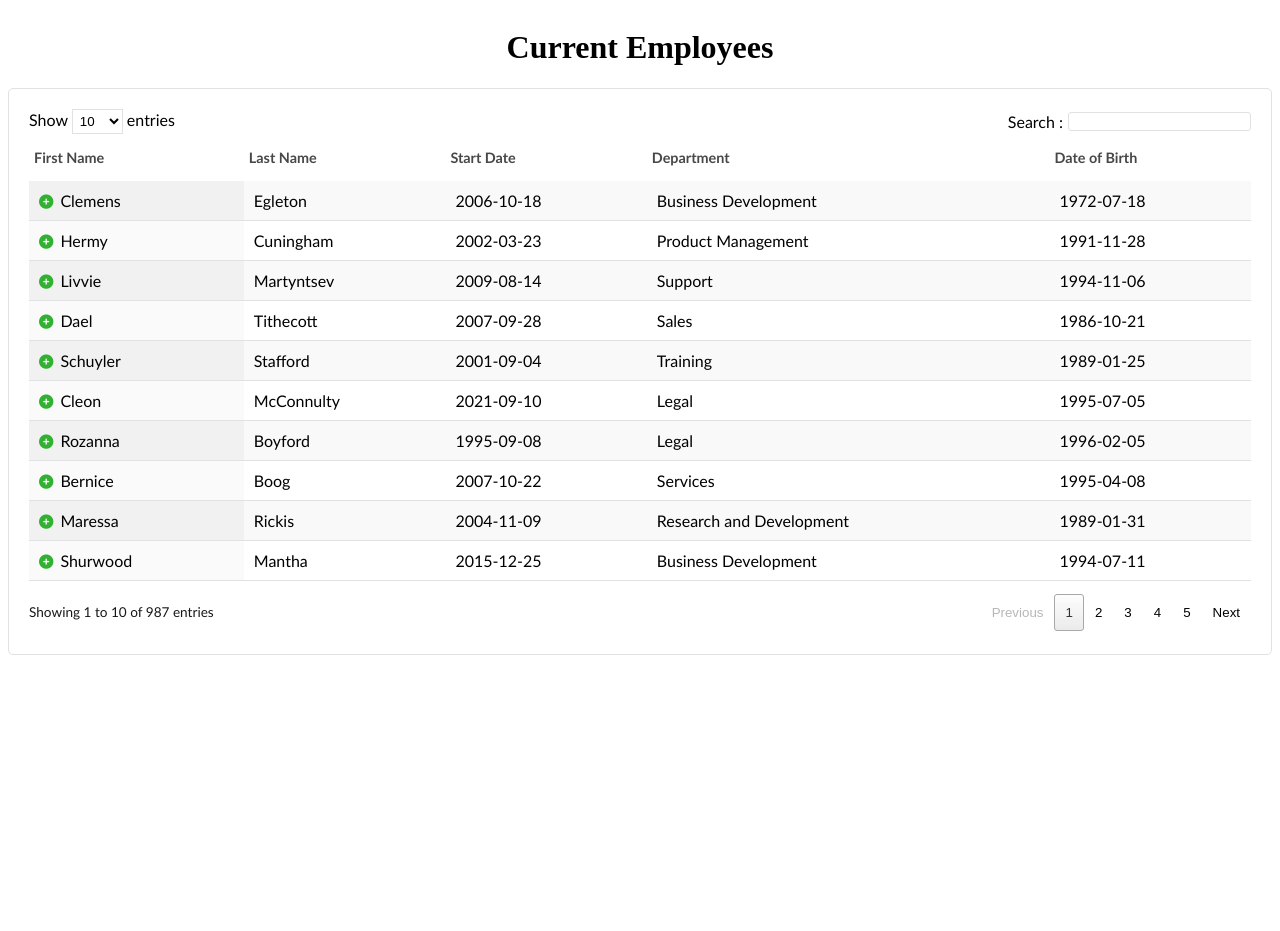
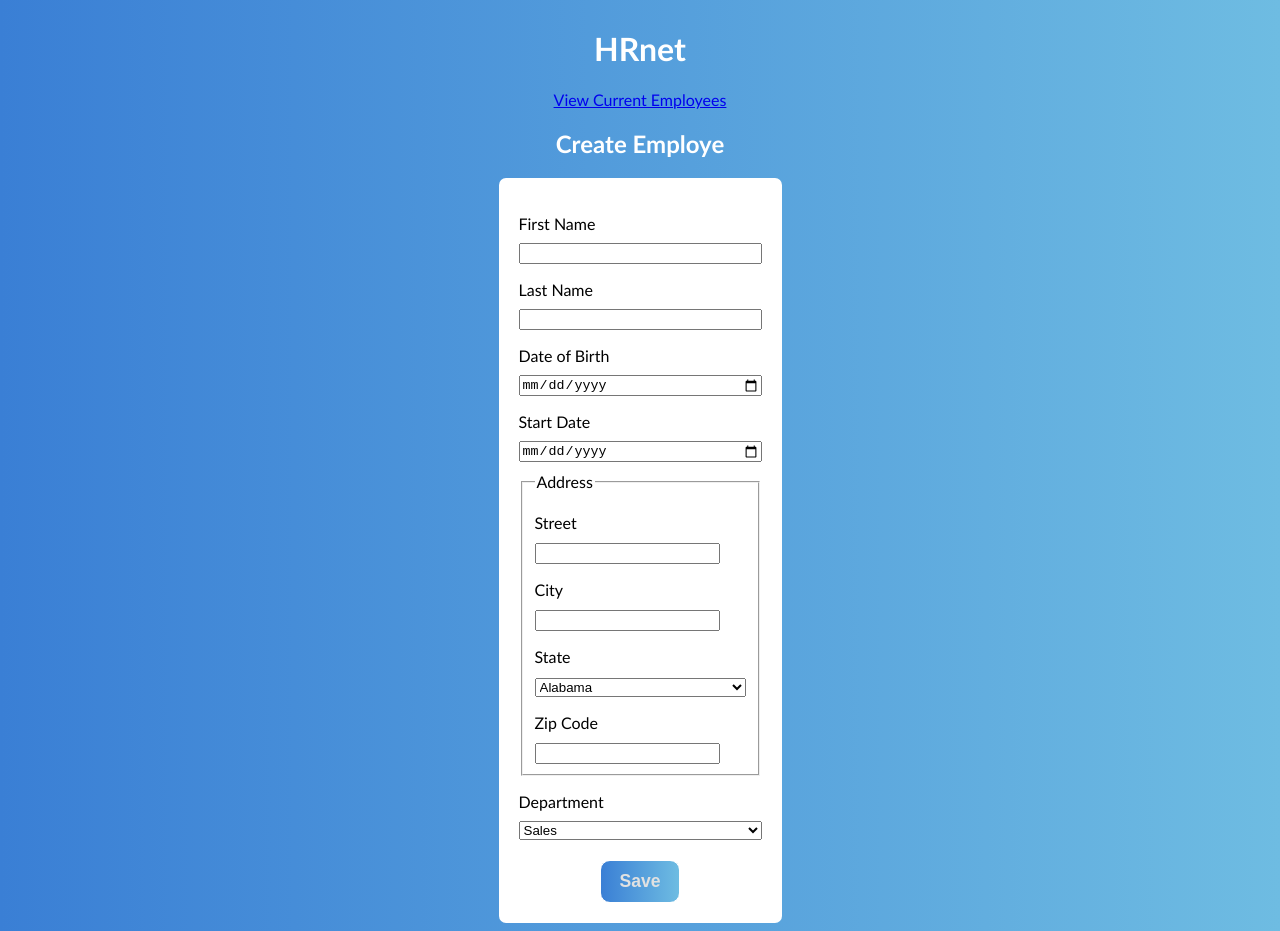
Before and after one commit to geo-tp/HRnet-Data-Table, a React (Create React App) app: page / in a window 1280 px wide. Before the commit the page ends 800 px from the top, so only its background shows below. Built offline with nearby package versions, Linux system fonts and the light colour scheme.

Commit message:
add background color, rework form style

```diff
--- a/public/css/style.css
+++ b/public/css/style.css
@@ -1,3 +1,8 @@
+html {
+  background: linear-gradient(to right, #3a7fd5, #6ebce2);
+  font-family: "Gill Sans", "Gill Sans MT", Calibri, "Trebuchet MS", sans-serif;
+}
+
 label {
   display: block;
   margin-top: 1rem;
@@ -23,11 +28,23 @@ button:hover {
 .employee-create-form {
   display: flex;
   flex-direction: column;
+  background-color: white;
+  padding: 20px;
+  border-radius: 7px;
 }
 .employee-create-form__button {
   width: 80px;
   margin: 0 auto;
   margin-top: 20px;
+  background: linear-gradient(to right, #3a7fd5, #6ebce2);
+  border-radius: 10px;
+  color: #e1e1e1;
+  font-size: 1.1em;
+  font-weight: bold;
+}
+.employee-create-form__button:hover {
+  opacity: 0.8;
+  border: 1px solid #f1f1f1;
 }
 
 .address {
@@ -38,6 +55,11 @@ button:hover {
   display: flex;
   align-items: center;
   justify-content: center;
+  color: white;
+}
+
+.secondary-header {
+  color: white;
 }
 
 .alert-message {
@@ -79,6 +101,8 @@ button:hover {
   border: 1px solid #e1e1e1;
   border-radius: 5px;
   font-family: "Gill Sans", "Gill Sans MT", Calibri, "Trebuchet MS", sans-serif;
+  max-width: 1200px;
+  background-color: white;
 }
 .datatable table {
   border-collapse: collapse;
@@ -318,4 +342,11 @@ button:hover {
   text-align: center;
 }
 
+.datatable-container {
+  display: flex;
+  justify-content: center;
+  margin: 50px 0px;
+  margin-top: 0px;
+}
+
 /*# sourceMappingURL=style.css.map */
--- a/sass/base/_global.scss
+++ b/sass/base/_global.scss
@@ -1,3 +1,8 @@
+html {
+  background: $gradient2;
+  font-family: "Gill Sans", "Gill Sans MT", Calibri, "Trebuchet MS", sans-serif;
+}
+
 label {
   display: block;
   margin-top: 1rem;
--- a/sass/components/_datatable.scss
+++ b/sass/components/_datatable.scss
@@ -3,6 +3,8 @@
   border: 1px solid $color4;
   border-radius: 5px;
   font-family: "Gill Sans", "Gill Sans MT", Calibri, "Trebuchet MS", sans-serif;
+  max-width: 1200px;
+  background-color: $color1;
 
   & table {
     border-collapse: collapse;
--- a/sass/components/_employee-create-form.scss
+++ b/sass/components/_employee-create-form.scss
@@ -1,10 +1,23 @@
 .employee-create-form {
   display: flex;
   flex-direction: column;
+  background-color: $color1;
+  padding: 20px;
+  border-radius: 7px;
 
   &__button {
     width: 80px;
     margin: 0 auto;
     margin-top: 20px;
+    background: $gradient2;
+    border-radius: 10px;
+    color: $color4;
+    font-size: 1.1em;
+    font-weight: bold;
+
+    &:hover {
+      opacity: 0.8;
+      border: 1px solid $color5;
+    }
   }
 }
--- a/sass/components/_primary-header.scss
+++ b/sass/components/_primary-header.scss
@@ -2,4 +2,5 @@
   display: flex;
   align-items: center;
   justify-content: center;
+  color: $color1;
 }
--- a/sass/components/_secondary-header.scss
+++ b/sass/components/_secondary-header.scss
@@ -1,2 +1,3 @@
 .secondary-header {
+  color: $color1;
 }
--- /dev/null
+++ b/sass/containers/_datatable-container.scss
@@ -0,0 +1,6 @@
+.datatable-container {
+  display: flex;
+  justify-content: center;
+  margin: 50px 0px;
+  margin-top: 0px;
+}
--- a/sass/main.scss
+++ b/sass/main.scss
@@ -22,5 +22,6 @@
 // CONTAINERS
 @import "./containers/default-container";
 @import "./containers/modal-container";
+@import "./containers/datatable-container";
 
 // PAGES
--- a/sass/utils/_variables.scss
+++ b/sass/utils/_variables.scss
@@ -15,5 +15,7 @@ $gradient1: linear-gradient(
   rgba(0, 0, 0, 0.1) 100%
 );
 
+$gradient2: linear-gradient(to right, #3a7fd5, #6ebce2);
+
 $good: #31b131;
 $bad: #d33333;
--- a/src/App.tsx
+++ b/src/App.tsx
@@ -10,7 +10,7 @@ function App() {
       <Provider store={store}>
         <BrowserRouter>
           <Routes>
-            <Route path="/" element={<EmployeesPage />} />
+            <Route path="/" element={<HomePage />} />
             <Route path="/employees" element={<EmployeesPage />} />
           </Routes>
         </BrowserRouter>
--- a/src/components/DataTable.tsx
+++ b/src/components/DataTable.tsx
@@ -8,7 +8,7 @@ export const DataTable = (props: {
   dataset: Array<object>;
   fields?: Array<string>;
 }) => {
-  const [rowNumberFilter, setRowNumberFilter] = useState(10);
+  const [rowNumberFilter, setRowNumberFilter] = useState(50);
   const [currentRows, setCurrentRows] = useState(props.dataset);
   const [dataset, setDataset] = useState(props.dataset);
   const [pageIndex, setPageIndex] = useState(0);
--- a/src/pages/EmployeesPage.tsx
+++ b/src/pages/EmployeesPage.tsx
@@ -1,11 +1,13 @@
 import { DataTable } from "../components/DataTable";
 import { PrimaryHeader } from "../components/PrimaryHeaders";
+import { DataTableContainer } from "../containers/DataTableContainer";
 import { mockedEmployees } from "../utils/mockedEmployees";
 
 export const EmployeesPage = () => {
   return (
     <div className="employees-pages">
       <PrimaryHeader title="Current Employees" />
+      <DataTableContainer>
         <DataTable
           dataset={mockedEmployees}
           fields={[
@@ -20,6 +22,7 @@ export const EmployeesPage = () => {
             "Zip Code",
           ]}
         />
+      </DataTableContainer>
     </div>
   );
 };
```
Also changed, not shown: 1 other file (tests, documents, lock files or other folders). Lines whose indentation alone changed are shown as unchanged.
